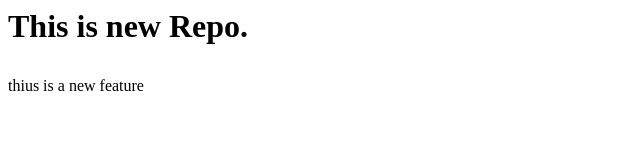
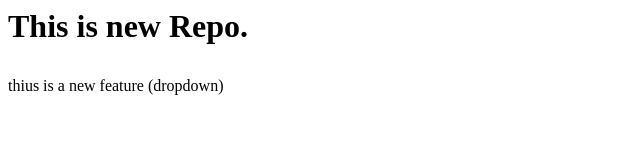
Before and after one commit to rathoreRakshak/localRepo, a plain HTML site: page index.html in a window 1280 px wide. Shown: the whole page, without its empty margins (0-640 px from the left). Drawn offline with Linux system fonts and the light colour scheme.

Commit message:
dropdown

```diff
--- a/index.html
+++ b/index.html
@@ -1,2 +1,2 @@
 <h1><p>This is new Repo.</p></h1>
-<p>thius is a new feature</p>
+<p>thius is a new feature (dropdown)</p>
```
